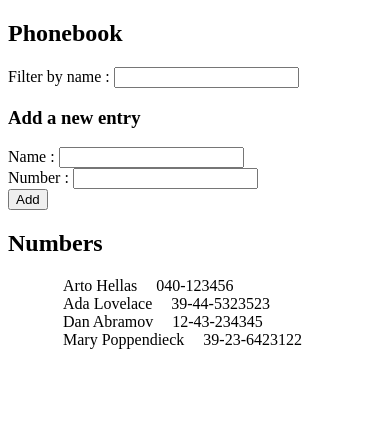
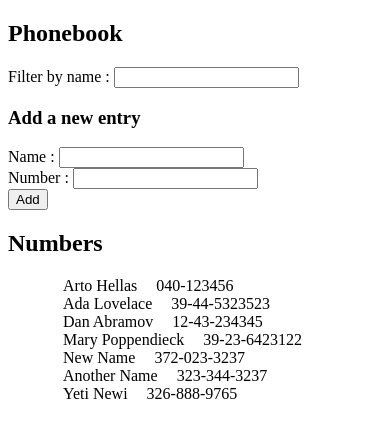
Before and after one commit to anantakrroy/ModernWebDevelopment, a React (Vite) app in the folder part2/: page / in a window 390 px wide. Shown: the top 438 px of the page. Built offline with nearby package versions, Linux system fonts and the light colour scheme; data requests are answered from the project's data file.

Commit message:
Part 2 exercise 2.12 phonebook step7

```diff
--- a/part2/db.json
+++ b/part2/db.json
@@ -19,6 +19,21 @@
       "name": "Mary Poppendieck",
       "number": "39-23-6423122",
       "id": 4
+    },
+    {
+      "name": "New Name",
+      "number": "372-023-3237",
+      "id": 5
+    },
+    {
+      "name": "Another Name",
+      "number": "323-344-3237",
+      "id": 6
+    },
+    {
+      "name": "Yeti Newi",
+      "number": "326-888-9765",
+      "id": 7
     }
   ]
 }
--- a/part2/src/App.jsx
+++ b/part2/src/App.jsx
@@ -10,12 +10,11 @@ const App = () => {
   const [newName, setNewName] = useState("");
   const [newPhone, setNewPhone] = useState("");
   const [nameFilter, setNameFilter] = useState("");
+  const baseUrl = "http://localhost:3001/persons";
 
   const hook = () => {
-    axios
-    .get("http://localhost:3001/persons")
-    .then(response => setPersons(response.data));
-  }
+    axios.get(baseUrl).then((response) => setPersons(response.data));
+  };
   useEffect(hook, []);
 
   const isNamePresent = (name) => {
@@ -27,14 +26,15 @@ const App = () => {
     const newPerson = {
       name: newName,
       number: newPhone,
-      id: persons.length + 1,
     };
     if (isNamePresent(newName)) {
       alert(`${newName} is already added to the phonebook ! `);
     } else {
-      setPersons([...persons, newPerson]);
-      setNewName("");
-      setNewPhone("");
+      axios.post(baseUrl, newPerson).then((response) => {
+        setPersons([...persons, newPerson]);
+        setNewName("");
+        setNewPhone("");
+      });
     }
   };
 
```
Lines whose indentation alone changed are shown as unchanged.
